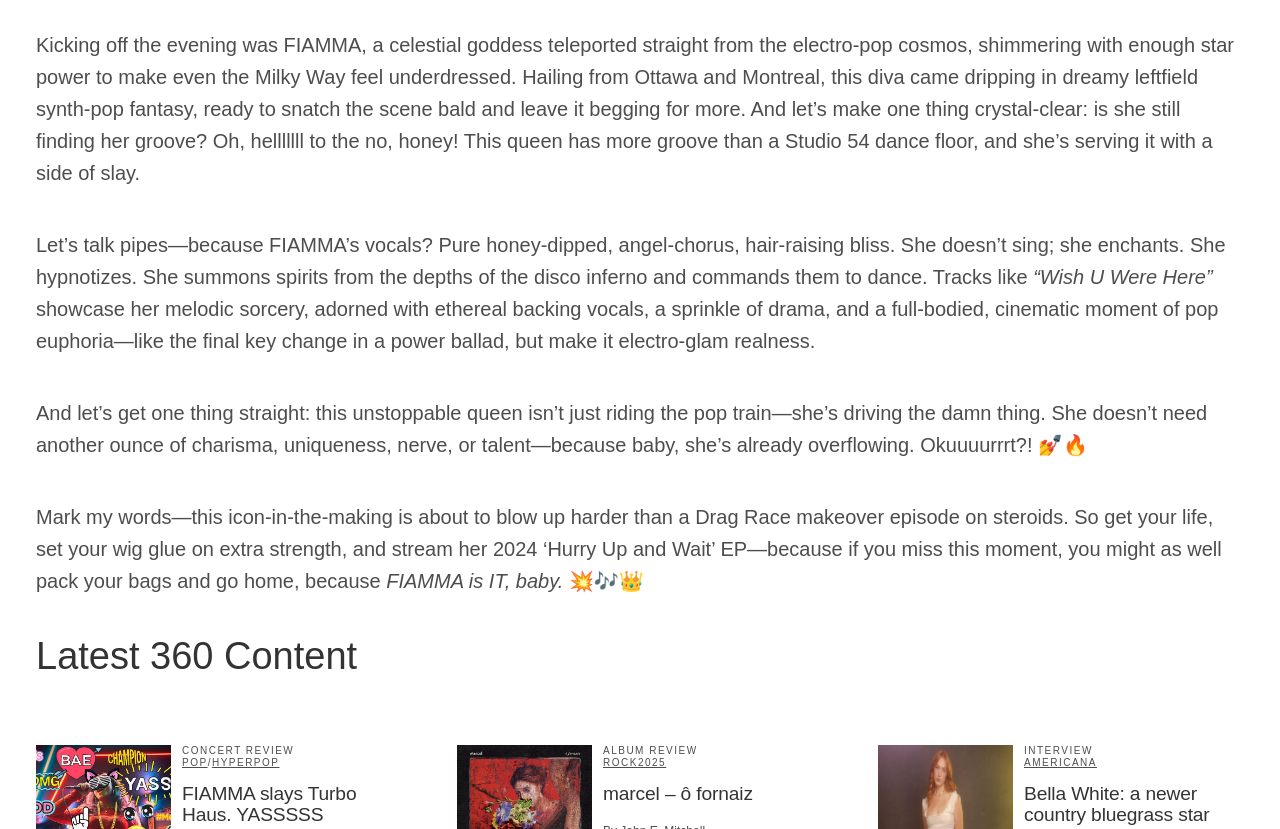
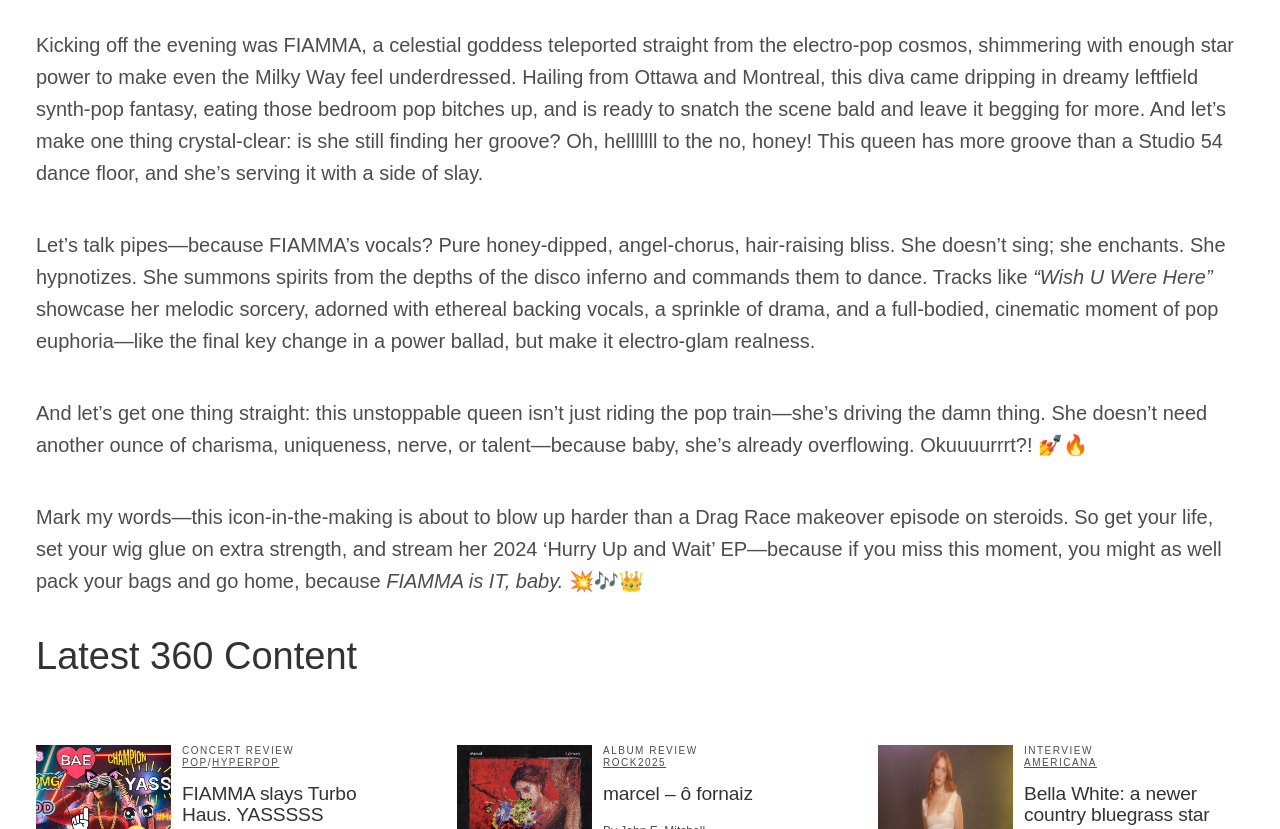
Before and after one commit to girlsinthehothouse/laura, a plain HTML site: page index.html in a window 1280 px wide. Shown: the part 1858-2687 px from the top of the page. Drawn offline with Linux system fonts and the light colour scheme; no server answers; a web font is replaced by a local one.

Commit message:
Bedroom pop edit

```diff
--- a/index.html
+++ b/index.html
@@ -674,7 +674,7 @@ j=d.createElement(s),dl=l!='dataLayer'?'&l='+l:'';j.async=true;j.src=
 <figure class="wp-block-image size-full"><img fetchpriority="high" decoding="async" width="1200" height="675" src="./The girls slay Turbo Haus – PAN M 360_files/DSCF3667-FIAMMA-scaled.jpg" alt="" class="wp-image-135121" srcset="https://laura.fag.city/The%20girls%20slay%20Turbo%20Haus%20%E2%80%93%20PAN%20M%20360_files/DSCF3667-FIAMMA-scaled.jpg 1200w, https://laura.fag.city/The%20girls%20slay%20Turbo%20Haus%20%E2%80%93%20PAN%20M%20360_files/DSCF3667-FIAMMA-scaled.jpg 768w, https://laura.fag.city/The%20girls%20slay%20Turbo%20Haus%20%E2%80%93%20PAN%20M%20360_files/DSCF3667-FIAMMA-scaled.jpg 1536w" sizes="(max-width: 1200px) 100vw, 1200px"></figure>
 <p class="has-small-font-size">FIAMMA as fuckkkkk</p>
 <p></p>
-<p class="has-medium-font-size">Kicking off the evening was FIAMMA, a celestial goddess teleported straight from the electro-pop cosmos, shimmering with enough star power to make even the Milky Way feel underdressed. Hailing from Ottawa and Montreal, this diva came dripping in dreamy leftfield synth-pop fantasy, ready to snatch the scene bald and leave it begging for more. And let’s make one thing crystal-clear: is she still finding her groove? Oh, helllllll to the no, honey! This queen has more groove than a Studio 54 dance floor, and she’s serving it with a side of slay.</p>
+<p class="has-medium-font-size">Kicking off the evening was FIAMMA, a celestial goddess teleported straight from the electro-pop cosmos, shimmering with enough star power to make even the Milky Way feel underdressed. Hailing from Ottawa and Montreal, this diva came dripping in dreamy leftfield synth-pop fantasy, eating those bedroom pop bitches up, and is ready to snatch the scene bald and leave it begging for more. And let’s make one thing crystal-clear: is she still finding her groove? Oh, helllllll to the no, honey! This queen has more groove than a Studio 54 dance floor, and she’s serving it with a side of slay.</p>
 <p class="has-medium-font-size">Let’s talk pipes—because FIAMMA’s vocals? Pure honey-dipped, angel-chorus, hair-raising bliss. She doesn’t sing; she enchants. She hypnotizes. She summons spirits from the depths of the disco inferno and commands them to dance. Tracks like <i>“Wish U Were Here”</i> showcase her melodic sorcery, adorned with ethereal backing vocals, a sprinkle of drama, and a full-bodied, cinematic moment of pop euphoria—like the final key change in a power ballad, but make it electro-glam realness.</p>
 <p class="has-medium-font-size">And let’s get one thing straight: this unstoppable queen isn’t just riding the pop train—she’s driving the damn thing. She doesn’t need another ounce of charisma, uniqueness, nerve, or talent—because baby, she’s already overflowing. Okuuuurrrt?! 💅🔥</p>
 <p class="has-medium-font-size">Mark my words—this icon-in-the-making is about to blow up harder than a Drag Race makeover episode on steroids. So get your life, set your wig glue on extra strength, and stream her 2024 ‘Hurry Up and Wait’ EP—because if you miss this moment, you might as well pack your bags and go home, because <i>FIAMMA is IT, baby.</i> 💥🎶👑</p>
```
